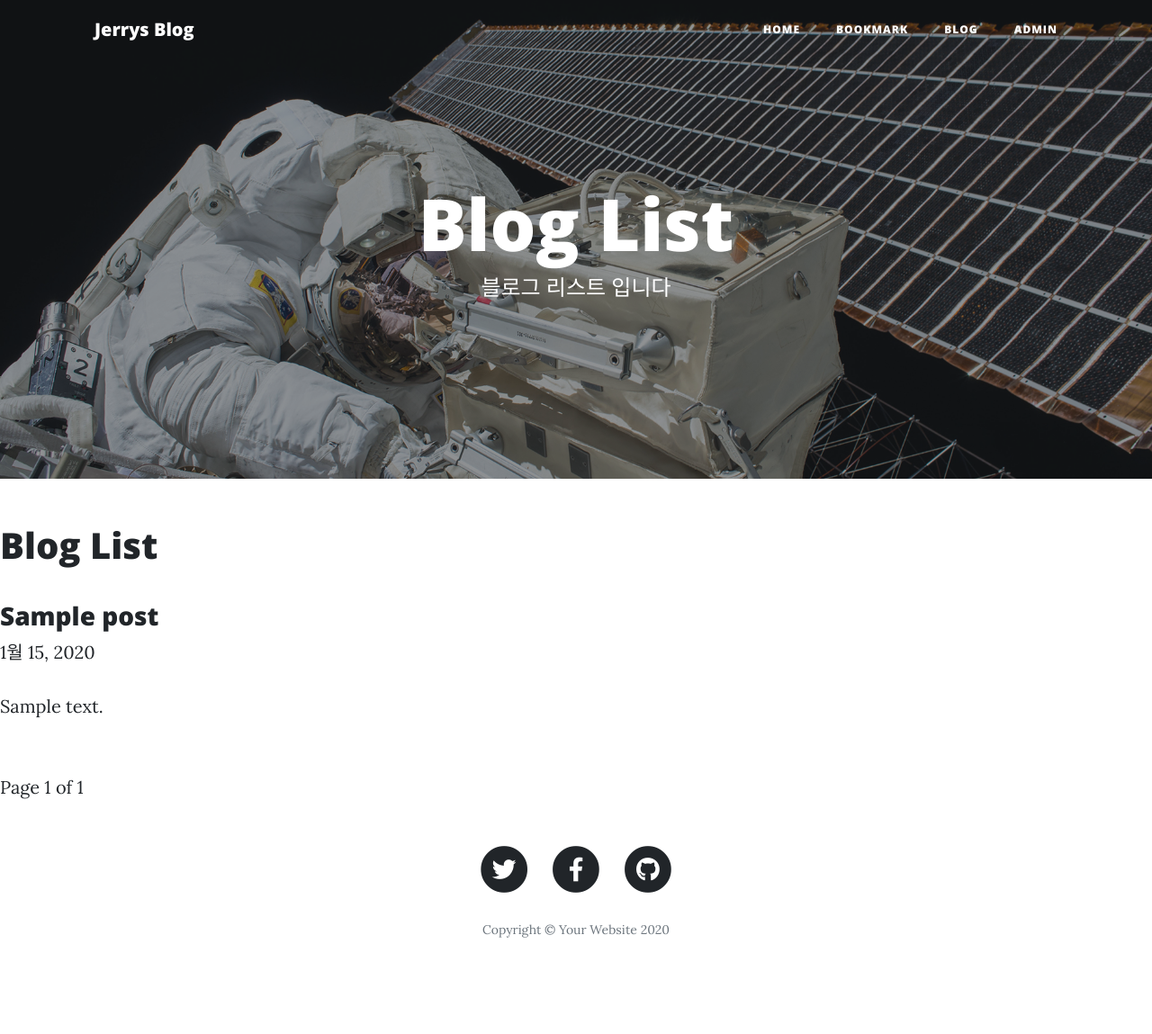
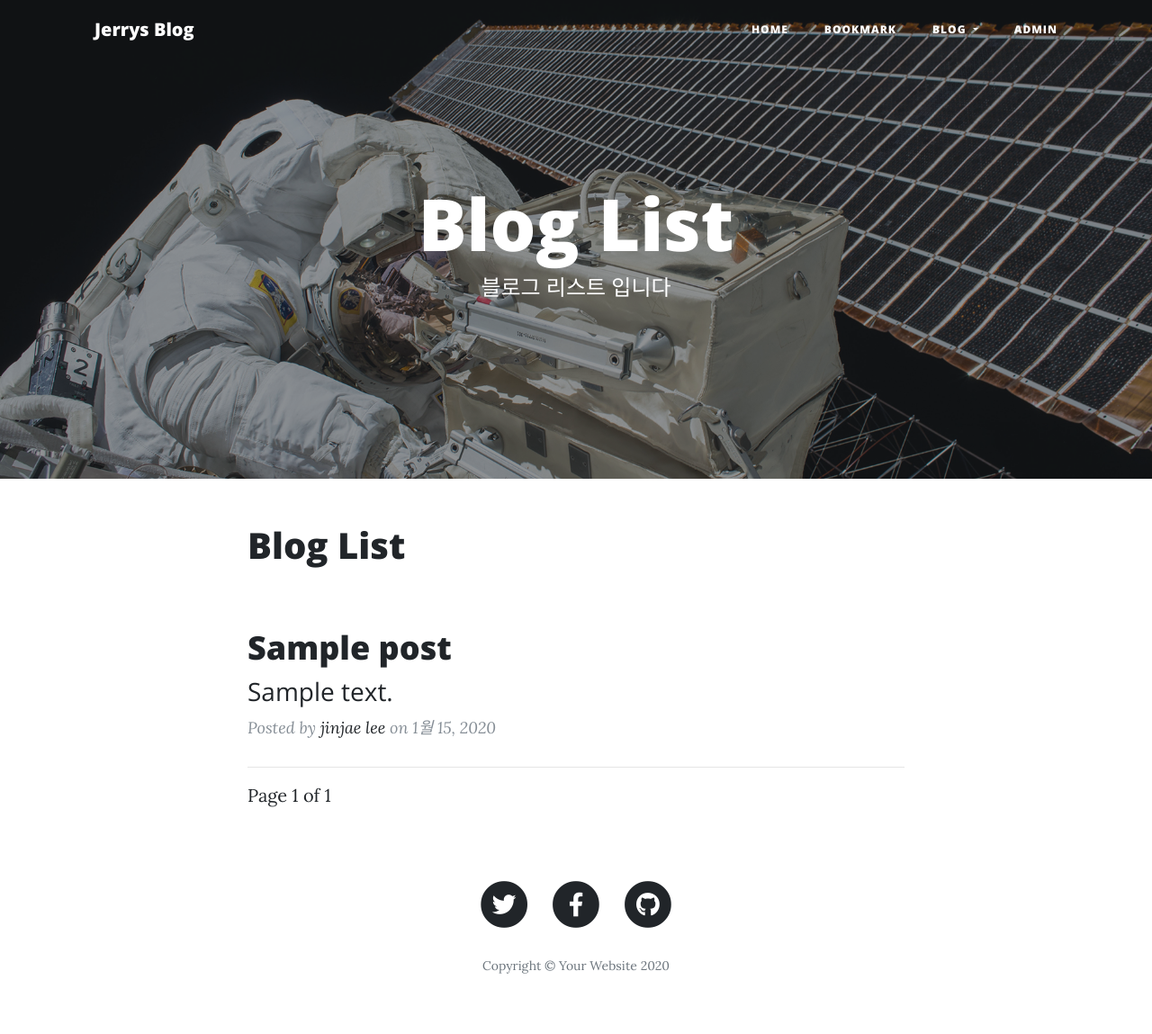
Before and after one commit to loftmain/django-project, a Django app: page /blog/ in a window 1280 px wide. Shown: the whole page at 90% size. Before the commit the page ends 1042 px from the top, so only its background shows below. Run offline with Django 3.2, Linux system fonts and the light colour scheme; tables that the repository leaves empty hold one stand-in row (values such as "Sample post"); some libraries are stand-ins or nearby versions.

Commit message:
navbar에 dropdown을 적용하였습니다.
Blog list를 변경하였습니다.

Archive기능의 중간 정렬을 추가하였습니다.

Tag 기능을 추가하였습니다.

```diff
--- a/ch99/blog/models.py
+++ b/ch99/blog/models.py
@@ -1,14 +1,17 @@
 from django.db import models
 from django.urls import reverse
-
+from taggit.managers import TaggableManager
 
 class Post(models.Model):
+
     title = models.CharField(verbose_name="TITLE", max_length=50)
     slug = models.SlugField("SLUG", unique=True, allow_unicode=True, help_text='one word for title alias.')
     description = models.CharField("DESCRIPTION", max_length=100, blank=True, help_text="simple description text.")
     content = models.TextField("CONTENT")
     create_dt = models.DateTimeField("CREATE DATE", auto_now_add=True)
     modify_dt = models.DateTimeField("MODIFY DATE", auto_now=True)
+    tags = TaggableManager(blank=True)
+
 
     class Meta:
         verbose_name = 'post'
--- a/ch99/blog/templates/blog/post_all.html
+++ b/ch99/blog/templates/blog/post_all.html
@@ -16,31 +16,58 @@
     </div>
   </header>
 {% endblock %}
+
 {% block content %}
+<div class="container">
+    <div class="row">
+        <div class="col-lg-8 col-md-10 mx-auto">
             <h1>Blog List</h1>
             <br>
+            {% for post in posts %}
+            <div class="post-preview">
+                <a href="{{ post.get_absolute_url }}">
+                    <h2 class="post-title">
+                        {{ post.title }}
+                    </h2>
+                    <h3 class="post-subtitle">
+                        {{ post.description }}
+                    </h3>
+                </a>
+                <p class="post-meta">Posted by
+                    <a href="#">jinjae lee</a>
+                    on {{post.modify_dt|date:"N d, Y"}}</p>
+                <hr>
+                <!-- Pager -->
+                <div class="clearfix">
 
-{% for post in posts %}
-    <h3><a href="{{ post.get_absolute_url }}">{{ post.title }}</a></h3>
-    {{ post.modify_dt|date:"N d, Y" }}
-    <p>{{ post.description }}</p>
+                </div>
+            </div>
+
             {% endfor %}
+            <span>
+                {% if page_obj.has_next %}
+                    <a class="btn btn-primary float-right"
+                           href="?page={{ page_obj.next_page_number }}">
+                            Next &rarr;
+                    </a>
+                {% endif %}
 
-<br>
-
-<div>
-    <span>
                 {% if page_obj.has_previous %}
-            <a href="?page={{ page_obj.previous_page_number }}">PreviousPage</a>
+                    <a class="btn btn-primary float-right"
+                       href="?page={{ page_obj.previous_page_number }}">
+                        Previous &rarr;
+                    </a>
                 {% endif %}
 
                 Page {{ page_obj.number }} of {{ page_obj.paginator.num_pages }}
 
-        {% if page_obj.has_next %}
-            <a href="?page={{page_obj.next_page_number }}">NextPage</a>
-        {% endif %}
+
             </span>
+
         </div>
+    </div>
+</div>
+<br>
+{% endblock %}
 
-{% endblock %}
 {% block extra-script %}{% endblock %}
--- a/ch99/blog/urls.py
+++ b/ch99/blog/urls.py
@@ -30,4 +30,10 @@ urlpatterns = [
 
     # Example: /blog/archive/today/
     path("archive/today/", views.PostTAV.as_view(), name="post_today_archive"),
+
+    #Example: /blog/tag/
+    path('tag/', views.TagCloudTV.as_view(), name='tag_cloud'),
+
+    # Example: /blog/tag/tagname/
+    path('tag/<str:tag>/', views.TaggedObjectLV.as_view(), name='tagged_object_list'),
 ]
--- a/ch99/blog/views.py
+++ b/ch99/blog/views.py
@@ -1,5 +1,5 @@
 from django.shortcuts import render
-from django.views.generic import ListView, DetailView
+from django.views.generic import ListView, DetailView, TemplateView
 from django.views.generic.dates import ArchiveIndexView, YearArchiveView, \
     MonthArchiveView
 from django.views.generic.dates import DayArchiveView, TodayArchiveView
@@ -49,3 +49,21 @@ class PostDAV(DayArchiveView):
 class PostTAV(TodayArchiveView):
     model = Post
     date_field = 'modify_dt'
+
+
+# TAG
+class TagCloudTV(TemplateView):
+    template_name = 'taggit/taggit_cloud.html'
+
+
+class TaggedObjectLV(ListView):
+    template_name = 'taggit/taggit_post_list.html'
+    model = Post
+
+    def get_queryset(self):
+        return Post.objects.filter(tags__name=self.kwargs.get('tag'))
+
+    def get_context_data(self, **kwargs):
+        context = super().get_context_data(**kwargs)
+        context['tagname'] = self.kwargs['tag']
+        return context
--- a/ch99/mysite/settings.py
+++ b/ch99/mysite/settings.py
@@ -39,6 +39,8 @@ INSTALLED_APPS = [
     'django.contrib.staticfiles',
     'bookmark.apps.BookmarkConfig',
     'blog.apps.BlogConfig',
+    'taggit.apps.TaggitAppConfig',
+    'taggit_templatetags2',
 ]
 
 MIDDLEWARE = [
@@ -126,3 +128,6 @@ STATIC_URL = '/static/'
 STATICFILES_DIRS = [os.path.join(BASE_DIR, 'static')]
 MEDIA_URL = '/media/'
 MEDIA_ROOT = os.path.join(BASE_DIR, 'media')
+
+TAGGIT_CASE_INSENSITIVE = True
+TAGGIT_LIMIT = 50
--- a/ch99/templates/base.html
+++ b/ch99/templates/base.html
@@ -42,9 +42,17 @@
           <li class="nav-item">
             <a class="nav-link" href="{% url 'bookmark:index' %}">Bookmark</a>
           </li>
-          <li class="nav-item">
-            <a class="nav-link" href="{% url 'blog:index' %}">Blog</a>
-          </li>
+          <li class="nav-item dropdown">
+        <a class="nav-link dropdown-toggle" href="#" id="navbarDropdown" role="button" data-toggle="dropdown" aria-haspopup="true" aria-expanded="false">
+          Blog
+        </a>
+        <div class="dropdown-menu" aria-labelledby="navbarDropdown">
+          <a class="dropdown-item" href="{% url 'blog:post_list' %}">Post</a>
+          <a class="dropdown-item" href="{% url 'blog:post_archive' %}">Archive</a>
+          <div class="dropdown-divider"></div>
+          <a class="dropdown-item" href="#">Something else here</a>
+        </div>
+      </li>
           <li class="nav-item">
             <a class="nav-link" href="{% url 'admin:index' %}">Admin</a>
           </li>
--- a/ch99/templates/home.html
+++ b/ch99/templates/home.html
@@ -8,8 +8,8 @@
       <div class="row">
         <div class="col-lg-8 col-md-10 mx-auto">
           <div class="site-heading">
-            <h1>Clean Blog</h1>
-            <span class="subheading">A Blog Theme by Start Bootstrap</span>
+            <h1>Jerrys Blog</h1>
+            <span class="subheading">Blog starter</span>
           </div>
         </div>
       </div>
```
Also changed, not shown: ch99/blog/admin.py (+9 -1 lines), ch99/blog/templates/blog/post_archive.html (+11 -6 lines), ch99/blog/templates/blog/post_detail.html (+28 -22 lines), README.md. Lines whose indentation alone changed are shown as unchanged.
